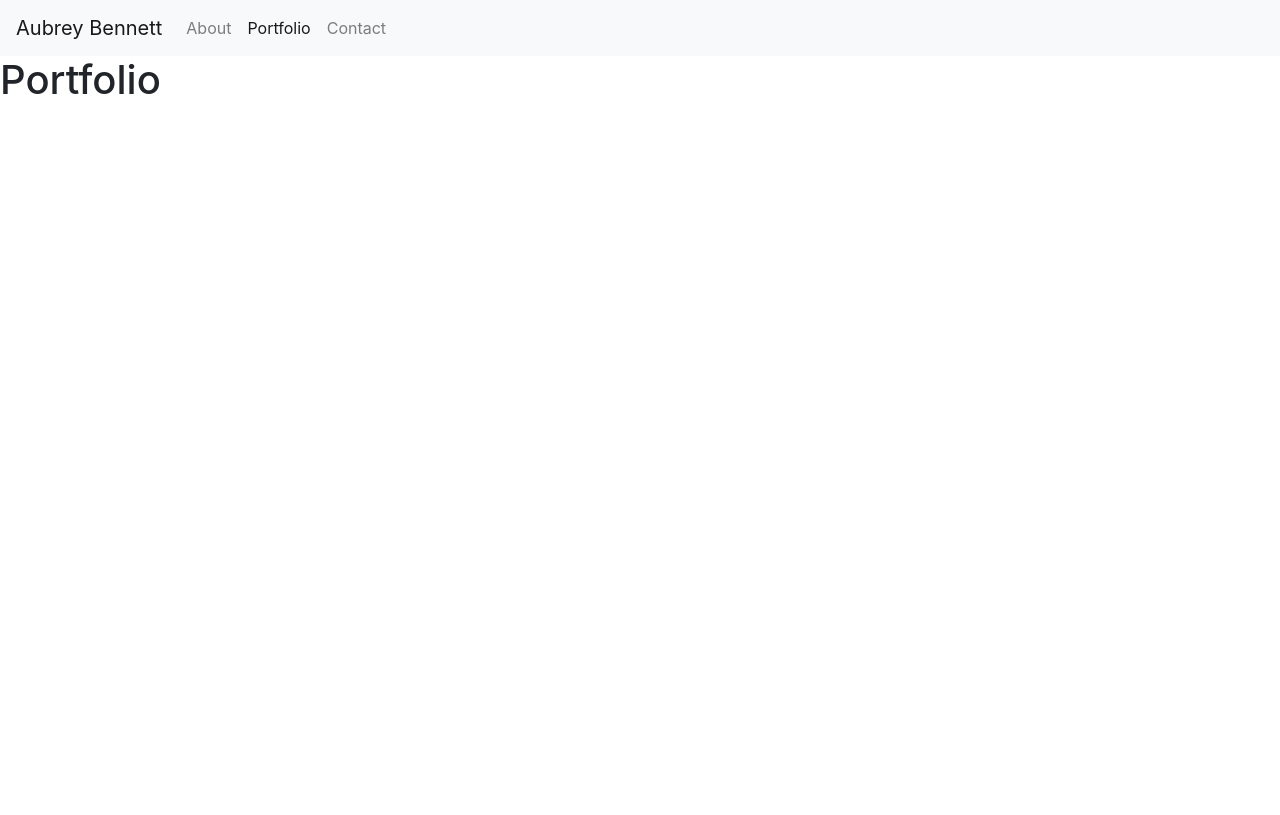
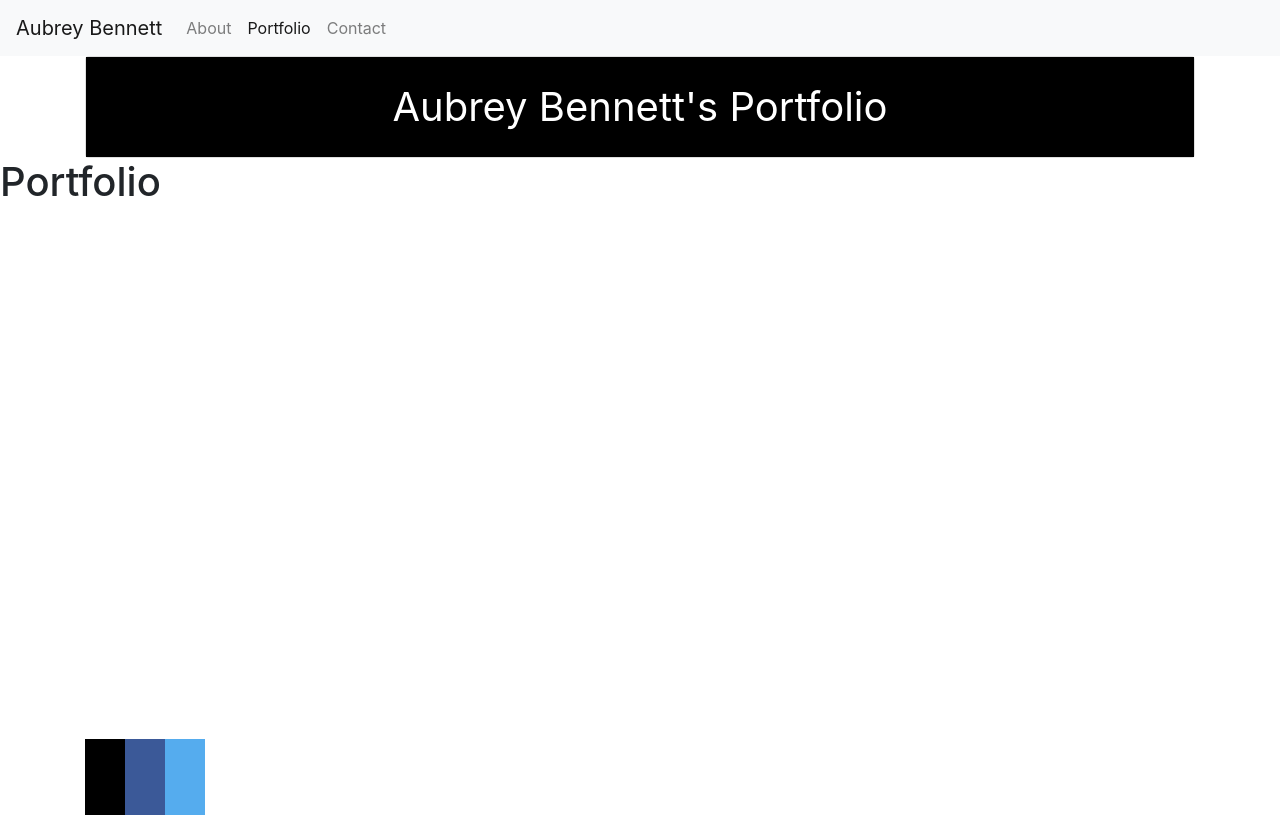
Before and after one commit to AubreyBennett/React-Portfolio, a React (Create React App) app: page /portfolio in a window 1280 px wide. Built offline with nearby package versions, Linux system fonts and the light colour scheme.

Commit message:
added header and footer components

```diff
--- a/src/App.js
+++ b/src/App.js
@@ -5,6 +5,8 @@ import Wrapper from "./components/Wrapper/wrapper";
 import About from "./pages/about";
 import Contact from "./pages/contact";
 import Portfolio from "./pages/portfolio";
+import Footer from "./components/Footer/footer";
+import Header from "./components/Header/header";
 import 'bootstrap/dist/css/bootstrap.min.css'
 
 function App() {
@@ -12,12 +14,14 @@ function App() {
     <Router>
       <div>
         <Navbar />
+        <Header />
         <Wrapper>
           <Route exact path="/" component={About} />
           <Route exact path="/about" component={About} />
           <Route exact path="/contact" component={Contact} />
           <Route exact path="/portfolio" component={Portfolio} />
         </Wrapper>
+        <Footer />
       </div>
     </Router>
   );
--- /dev/null
+++ b/src/components/Footer/footer.js
@@ -0,0 +1,19 @@
+/* eslint-disable jsx-a11y/anchor-has-content */
+import React from "react";
+import "./style.css";
+
+function Footer() {
+  return (
+    <footer className="footer">
+      <div class="container">
+          <span class="text-muted">
+          <a href="https://github.com/AubreyBennett" class="fa fa-github"></a>
+          <a href="https://www.linkedin.com/in/aubrey-bennett-6908421b9/" class="fa fa-linkedin"></a>
+          <a href="https://twitter.com/Bennett_Over27" class="fa fa-twitter"></a>
+        </span>
+        </div>
+    </footer>
+  );
+}
+
+export default Footer;
--- /dev/null
+++ b/src/components/Footer/style.css
@@ -0,0 +1,38 @@
+.fa {
+    padding: 20px;
+    font-size: 30px;
+    width: 100%;
+    text-align: center;
+    text-decoration: none;
+  }
+
+  /* Add a hover effect if you want */
+  .fa:hover {
+    opacity: 0.7;
+  }
+
+  /* Set a specific color for each brand */
+
+  /* Linkedin */
+  .fa-linkedin {
+    background: #3B5998;
+    color: white;
+  }
+
+  /* Twitter */
+  .fa-twitter {
+    background: #55ACEE;
+    color: white;
+  }
+  /* Github */
+  .fa-github {
+    background: black;
+    color: white;
+  }
+
+  .footer {
+      position: absolute;
+      left: 0;
+      bottom: 0;
+      right: 0;
+  }
--- /dev/null
+++ b/src/components/Header/header.js
@@ -0,0 +1,20 @@
+import React from "react";
+import "./style.css";
+
+function Header() {
+  return (
+    <div class="container">
+    <div class="row">
+        <div class="col-lg-12">
+            <div class="card">
+                <div class="card-body">
+                    Aubrey Bennett's Portfolio
+                  </div>
+            </div>
+        </div>
+    </div>
+</div>
+  );
+}
+
+export default Header;
--- /dev/null
+++ b/src/components/Header/style.css
@@ -0,0 +1,6 @@
+.card-body {
+    background-color:black;
+    color: white;
+    font-size: 40px;
+    text-align: center;
+}
```
